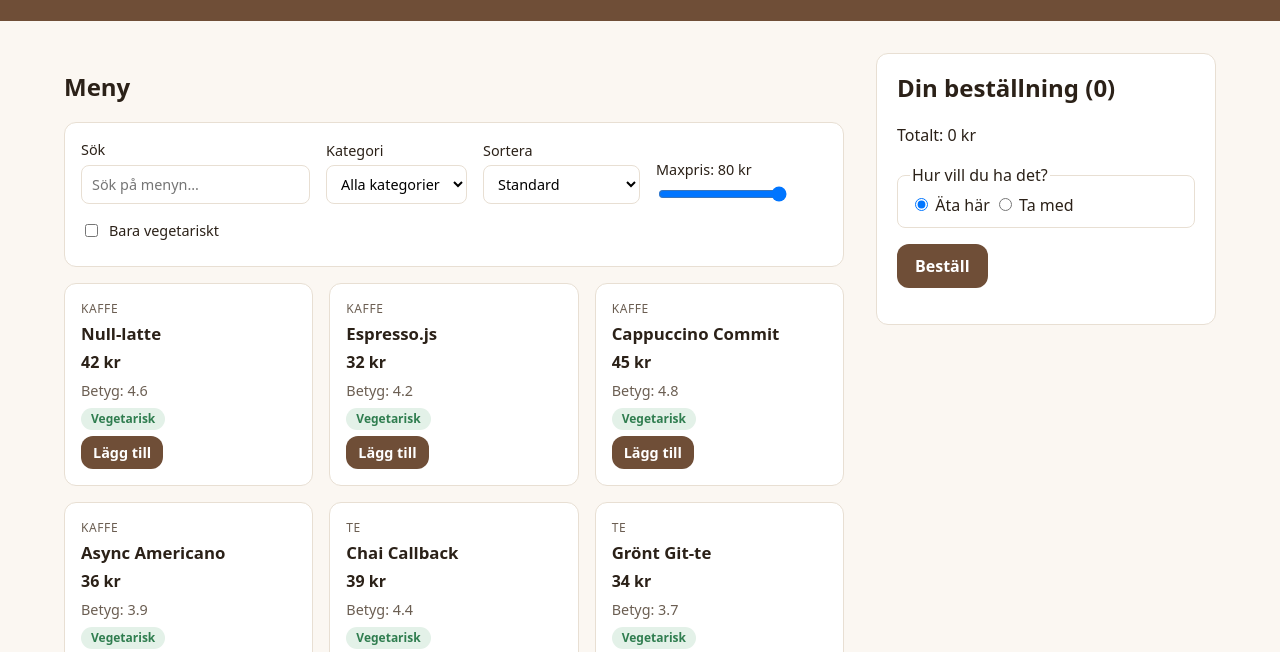
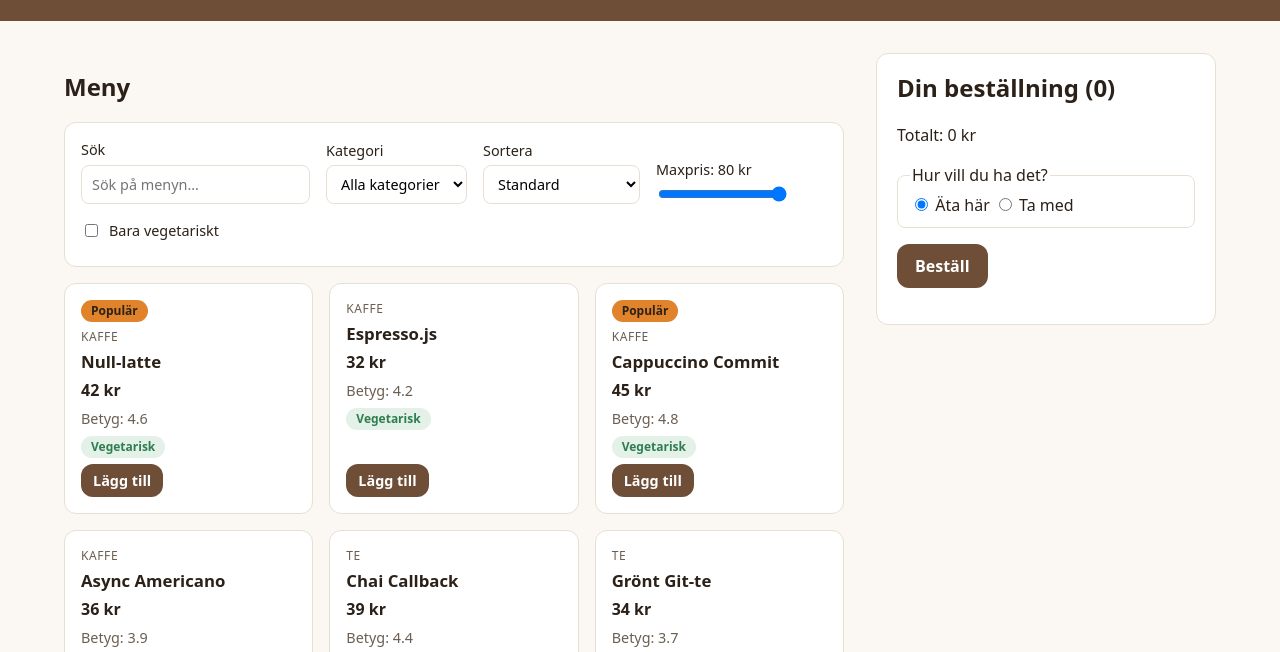
Before and after one commit to flaviusvali/java_Cafe, a plain HTML site: page cafe-commit/cafe-commit/index.html in a window 1280 px wide. Shown: the part 93-745 px from the top of the page. Drawn offline with Linux system fonts and the light colour scheme.

Commit message:
added a "Populär" label

```diff
--- a/cafe-commit/cafe-commit/css/style.css
+++ b/cafe-commit/cafe-commit/css/style.css
@@ -189,6 +189,14 @@ h3 {
   color: var(--color-veg);
 }
 
+.badge-popular {
+  font-size: 0.75rem;
+  font-weight: 600;
+  padding: 2px 10px;
+  border-radius: 999px;
+  background: #e0832b;
+}
+
 .menu-card .button {
   margin-top: auto;
 }
--- a/cafe-commit/cafe-commit/js/menu.js
+++ b/cafe-commit/cafe-commit/js/menu.js
@@ -21,6 +21,12 @@ function createMenuCard(item) {
   const rating = document.createElement("p");
   rating.classList.add("menu-rating");
   rating.textContent = "Betyg: " + item.rating;
+  if (item.rating >= 4.5) {
+    const badgePopular = document.createElement("span")
+    badgePopular.classList.add("badge-popular")
+    badgePopular.textContent = "Populär";
+    li.append(badgePopular);
+  }
 
   li.append(category, name, price, rating);
 
```
